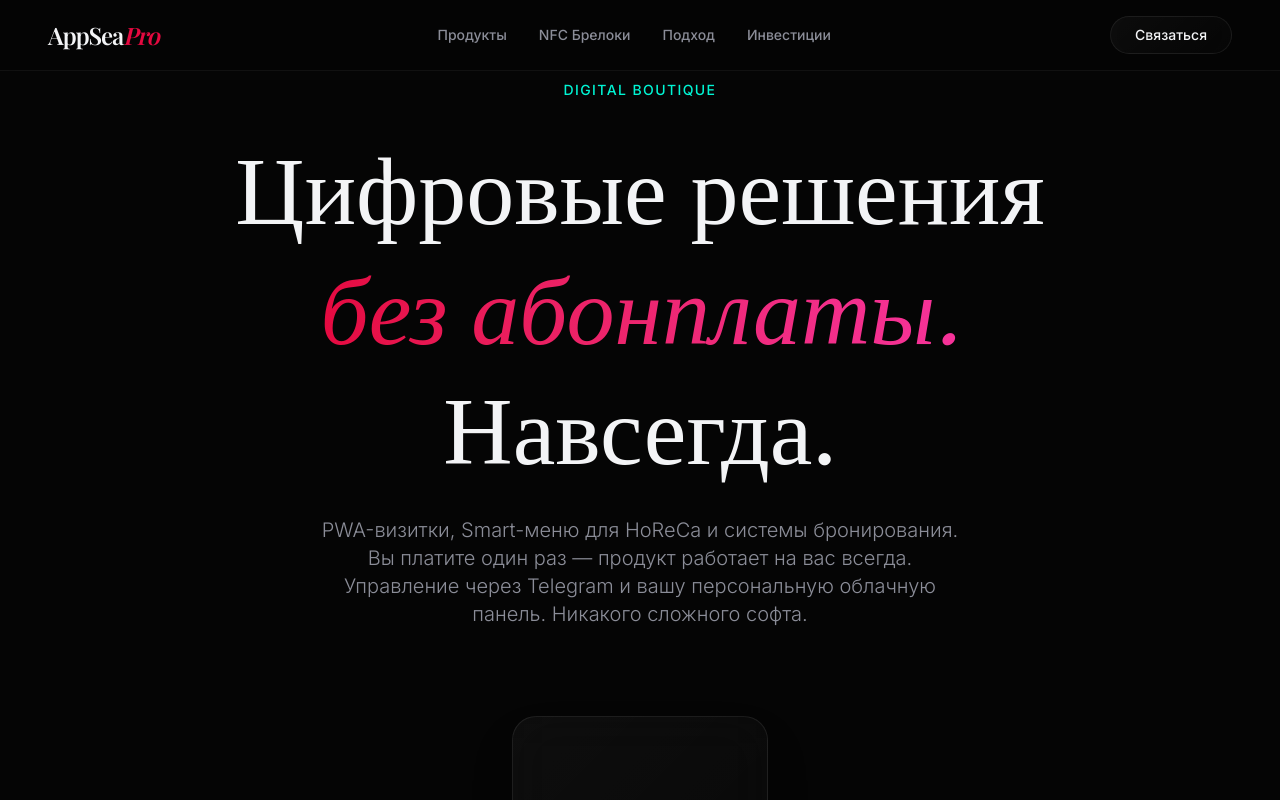
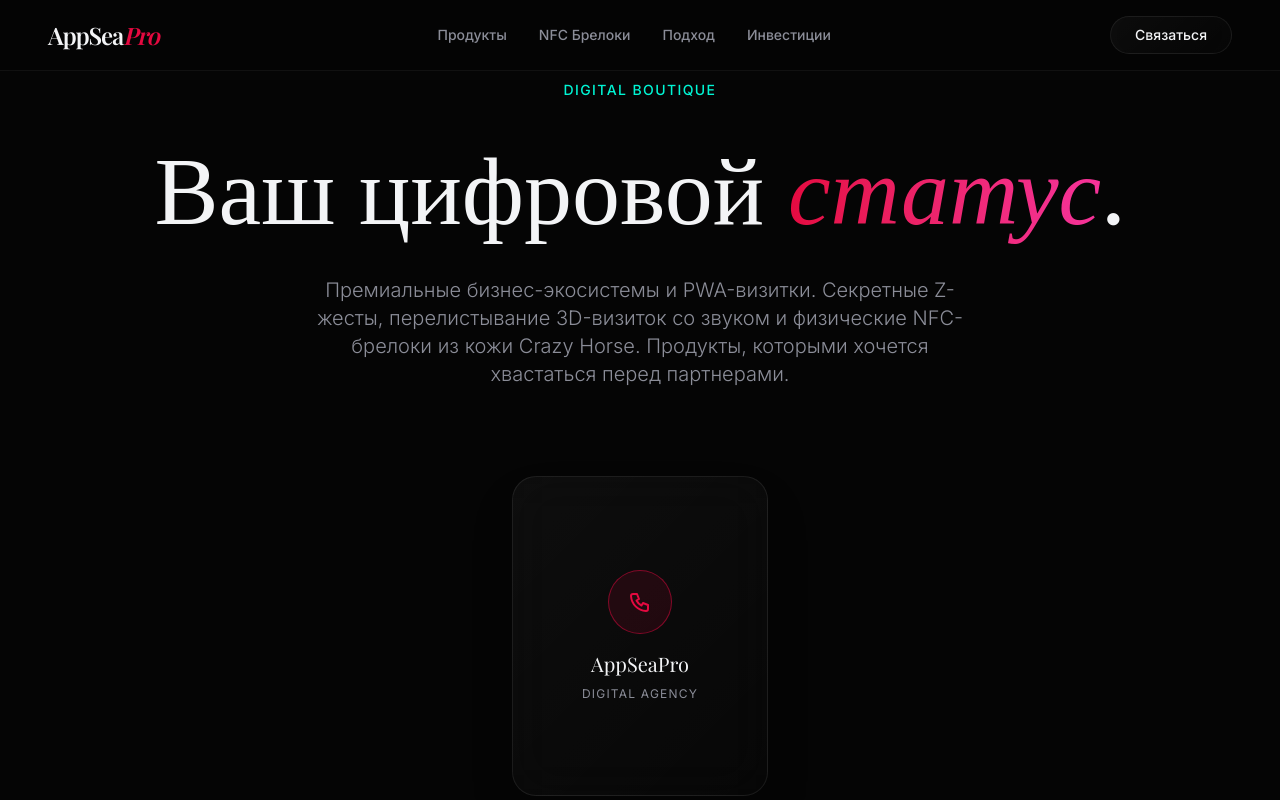
Before and after one commit to alenarejmond-hash/appseapro-agency, a Next.js app: page / in a window 1280 px wide. Shown: the top 800 px of the page. Built offline with nearby package versions, Linux system fonts and the light colour scheme; a web font is replaced by a local one.

Commit message:
Обновление в текстах

```diff
--- a/src/app/page.jsx
+++ b/src/app/page.jsx
@@ -2,6 +2,10 @@
 
 import React, { useState, useEffect, useRef } from 'react';
 
+// ==========================================
+// ГЛОБАЛЬНЫЕ СТИЛИ КОМПОНЕНТА
+// Вставляем их прямо сюда, чтобы не ломать основной конфиг
+// ==========================================
 const styles = `
   @import url('https://fonts.googleapis.com/css2?family=Inter:wght@300;400;500;600&family=Playfair+Display:ital,wght@0,400;0,600;1,400;1,600&display=swap');
 
@@ -9,7 +13,7 @@ const styles = `
     background-color: #050505;
     color: #F3F4F6;
     overflow-x: hidden;
-    cursor: none;
+    cursor: none; /* Скрываем стандартный курсор на ПК */
     font-family: 'Inter', sans-serif;
   }
 
@@ -17,6 +21,7 @@ const styles = `
     font-family: 'Playfair Display', serif;
   }
 
+  /* Полностью отключаем кастомный курсор на мобильных и возвращаем системный */
   @media (hover: none) and (pointer: coarse) {
     body {
       cursor: auto !important;
@@ -31,6 +36,7 @@ const styles = `
     color: #fff;
   }
 
+  /* Кастомный курсор */
   .custom-cursor {
     width: 20px;
     height: 20px;
@@ -53,6 +59,7 @@ const styles = `
     filter: blur(10px);
   }
 
+  /* Фоновые градиенты (Glow) */
   .bg-glow {
     position: fixed;
     width: 60vw;
@@ -71,6 +78,7 @@ const styles = `
     100% { transform: translate(10%, 15%) scale(1.2); }
   }
 
+  /* Продвинутый Glassmorphism Карточек */
   .glass-card {
     background: linear-gradient(135deg, rgba(255,255,255,0.04) 0%, rgba(255,255,255,0.01) 100%);
     backdrop-filter: blur(24px) saturate(120%);
@@ -87,6 +95,7 @@ const styles = `
     box-shadow: 0 30px 60px -10px rgba(0,0,0,0.8), inset 0 1px 0 rgba(255,255,255,0.15);
   }
 
+  /* Эффект фонарика под стеклом при наведении */
   .glass-card::before {
     content: '';
     position: absolute;
@@ -112,6 +121,7 @@ const styles = `
     z-index: 1;
   }
 
+  /* 3D элемент в Hero */
   .hero-3d-wrapper {
     perspective: 1000px;
   }
@@ -120,6 +130,7 @@ const styles = `
     transition: transform 0.1s ease-out;
   }
 
+  /* Нативные анимации появления */
   .fade-up-elem {
     opacity: 0;
     transform: translateY(30px);
@@ -130,6 +141,7 @@ const styles = `
     transform: translateY(0);
   }
 
+  /* Скрытие маркера details */
   details > summary {
     list-style: none;
   }
@@ -263,7 +275,7 @@ export default function LandingPage() {
         </button>
       </header>
 
-      {}
+      {/* Main Content */}
       <main className="relative z-10 bg-[#050505] pb-10" style={{ boxShadow: '0 30px 60px rgba(0,0,0,0.8)' }}>
 
         <section className="min-h-screen flex flex-col items-center justify-center relative px-4 md:px-6 pt-24 md:pt-20 pb-20 md:pb-0">
@@ -272,11 +284,10 @@ export default function LandingPage() {
               Digital Boutique
             </p>
             <h1 className="text-4xl sm:text-5xl md:text-7xl lg:text-8xl font-serif font-medium leading-tight mb-6 md:mb-8 fade-up-elem" style={{ transitionDelay: '0.1s' }}>
-              Цифровые решения <br className="hidden md:block"/>
-              <span className="italic text-transparent bg-clip-text bg-gradient-to-r from-[#E50940] to-pink-500">без абонплаты.</span> Навсегда.
+              Ваш цифровой <span className="italic text-transparent bg-clip-text bg-gradient-to-r from-[#E50940] to-pink-500">статус</span>.
             </h1>
             <p className="text-[#8B8D98] text-base md:text-xl max-w-2xl mx-auto mb-10 md:mb-12 font-light fade-up-elem px-2" style={{ transitionDelay: '0.2s' }}>
-              PWA-визитки, Smart-меню для HoReCa и системы бронирования. Вы платите один раз — продукт работает на вас всегда. Управление через Telegram и вашу персональную облачную панель. Никакого сложного софта.
+              Премиальные бизнес-экосистемы и PWA-визитки. Секретные Z-жесты, перелистывание 3D-визиток со звуком и физические NFC-брелоки из кожи Crazy Horse. Продукты, которыми хочется хвастаться перед партнерами.
             </p>
 
             <div
@@ -302,7 +313,7 @@ export default function LandingPage() {
           </div>
         </section>
 
-        {}
+        {/* Showroom */}
         <section id="showroom" className="py-24 md:py-32 px-4 md:px-8 max-w-7xl mx-auto relative z-10">
           <div className="mb-12 md:mb-24 fade-up-elem text-center md:text-left">
             <h2 className="text-3xl sm:text-4xl md:text-5xl font-serif mb-4">Выберите свое <span className="italic text-[#00F5D4]">Решение</span></h2>
@@ -390,7 +401,7 @@ export default function LandingPage() {
           </div>
         </section>
 
-        {}
+        {/* NFC Breloq */}
         <section id="nfc" className="py-16 md:py-24 px-4 md:px-8 max-w-7xl mx-auto relative z-10">
           <div className="glass-card flex flex-col md:flex-row items-center interactive-elem fade-up-elem overflow-hidden cursor-pointer" onMouseMove={handleGlassMove} onTouchMove={handleGlassMove}>
             <div className="w-full md:w-5/12 h-64 md:h-auto md:self-stretch relative border-b md:border-b-0 md:border-r border-white/10">
@@ -414,7 +425,7 @@ export default function LandingPage() {
           </div>
         </section>
 
-        {}
+        {/* About */}
         <section id="about" className="py-24 px-4 md:px-8 max-w-7xl mx-auto relative z-10">
           <div className="glass-card p-8 md:p-12 flex flex-col md:flex-row items-center gap-8 interactive-elem fade-up-elem">
             <div className="w-40 h-40 md:w-56 md:h-56 rounded-full bg-gradient-to-br from-[#111] to-[#222] border border-[#00F5D4]/30 overflow-hidden shrink-0 shadow-[0_0_30px_rgba(0,245,212,0.15)] p-2">
@@ -426,18 +437,19 @@ export default function LandingPage() {
               <h2 className="text-3xl md:text-4xl font-serif mb-4">Привет, я Елена</h2>
               <p className="text-[#00F5D4] font-medium tracking-widest text-xs uppercase mb-6">IT-Архитектор</p>
               <p className="text-[#8B8D98] text-sm md:text-base leading-relaxed mb-6 max-w-3xl">
-                Я занимаюсь кастомной веб-разработкой и проектирую независимые IT-экосистемы. Моя главная цель — дать малому бизнесу технологии уровня корпораций, но <strong className="text-white">без вытягивания денег за кабальные подписки</strong>.
-                Вы получаете продукт, который навсегда остается вашим. Управление происходит через интуитивную панель управления и Telegram. Это логично, статусно и не требует найма отдельного IT-специалиста.
+                Я проектирую премиальные IT-экосистемы и занимаюсь кастомной веб-разработкой. Моя главная цель — создавать цифровые продукты, подчеркивающие статус владельца. Продукты, которые не стыдно показать на закрытой встрече или бизнес-ужине.
+                При этом вы получаете технологии уровня корпораций <strong className="text-white">без вытягивания денег за кабальные подписки</strong>. Управление происходит через интуитивную панель и Telegram. Это логично, дорого выглядит и не требует найма IT-специалиста.
               </p>
               <div className="flex flex-wrap gap-4 justify-center md:justify-start">
                 <span className="px-4 py-2 bg-white/5 rounded-lg text-xs border border-white/10">✓ Размещение под ключ</span>
-                <span className="px-4 py-2 bg-white/5 rounded-lg text-xs border border-white/10">✓ Никаких абонплат</span>
+                <span className="px-4 py-2 bg-white/5 rounded-lg text-xs border border-white/10">✓ Индивидуальный дизайн</span>
                 <span className="px-4 py-2 bg-white/5 rounded-lg text-xs border border-white/10">✓ Интуитивная система управления</span>
               </div>
             </div>
           </div>
         </section>
 
+        {/* Technology */}
         <section id="technology" className="py-12 px-4 md:px-8 max-w-6xl mx-auto relative z-10">
           <div className="text-center mb-12 md:mb-16 fade-up-elem">
             <h2 className="text-3xl sm:text-4xl md:text-5xl font-serif mb-4">Технологии <span className="italic text-[#E50940]">Превосходства</span></h2>
@@ -477,7 +489,7 @@ export default function LandingPage() {
           </div>
         </section>
 
-        {}
+        {/* Pricing */}
         <section id="investments" className="py-24 md:py-32 px-4 md:px-8 relative z-10 overflow-hidden">
           <div className="max-w-7xl mx-auto text-center mb-12 md:mb-16 fade-up-elem">
             <h2 className="text-3xl sm:text-4xl md:text-5xl font-serif mb-4">Инвестиции в <span className="italic text-[#00F5D4]">Капитал Бренда</span></h2>
@@ -604,7 +616,7 @@ export default function LandingPage() {
           </div>
         </section>
 
-        {}
+        {/* FAQ */}
         <section id="faq" className="py-24 px-4 md:px-8 max-w-4xl mx-auto relative z-10">
           <div className="text-center mb-12 fade-up-elem">
             <h2 className="text-3xl md:text-5xl font-serif mb-4">Частые <span className="italic text-[#00F5D4]">Вопросы</span></h2>
@@ -636,7 +648,7 @@ export default function LandingPage() {
 
       </main>
 
-      {}
+      {/* Footer */}
       <footer ref={footerRef} id="contact" className="fixed bottom-0 w-full min-h-[60vh] md:min-h-[70vh] h-auto bg-[#050505] flex flex-col justify-between p-6 md:p-12 z-0 border-t border-white/5 pb-20 md:pb-6">
         <div className="max-w-7xl mx-auto w-full h-full flex flex-col justify-center items-center text-center mt-12 md:mt-10 flex-1">
           <h2 className="text-4xl sm:text-5xl md:text-7xl lg:text-9xl font-serif font-medium mb-6 md:mb-8">
@@ -667,7 +679,7 @@ export default function LandingPage() {
 
       <div ref={spacerRef} className="w-full relative z-[-1]"></div>
 
-      {}
+      {/* Sandbox Modal */}
       {isHorecaModalOpen && (
         <div className="fixed inset-0 z-[100] flex items-center justify-center p-4 sm:p-6 fade-up-elem visible !overflow-y-auto overscroll-contain" style={{ transitionDuration: '0.3s' }}>
            <div className="absolute inset-0 bg-black/80 backdrop-blur-sm fixed" onClick={() => setIsHorecaModalOpen(false)}></div>
```
